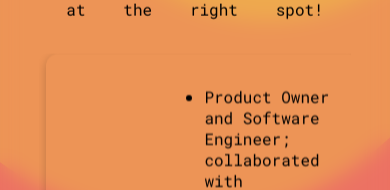
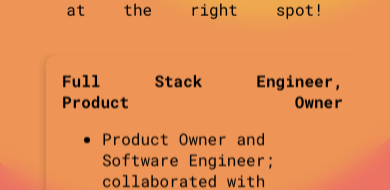
Before and after one commit to Hicks-Josh/Hicks-Josh.github.io, a React (Create React App) app: page / in a window 390 px wide. Both pictures are taken after a click on the button "About Me". Shown: the part 215-405 px from the top of the page. Built offline with nearby package versions, Linux system fonts and the light colour scheme; a web font is replaced by a local one.

Commit message:
fix: modal sizing is still not quite working...

```diff
--- a/src/components/ModalView.jsx
+++ b/src/components/ModalView.jsx
@@ -16,7 +16,27 @@ const filterStyles = {
   zIndex: 30,
 };
 
-const styles = {
+// TODO: we'll want to support the main text, probably as a child rather than a string
+// TODO: we'll want to change the image
+// so where do we define the actual content?
+// I suppose it works here... hmmm
+function ModalView() {
+  const modalViews = React.useMemo(
+    () => ['Welcome', 'About Me', 'Last Played'],
+    []
+  );
+
+  const [fullscreen, setFullscreen] = React.useState(false);
+  const [selectedView, setSelectedView] = React.useState(modalViews[0]);
+  const isMobile = useMediaQuery();
+
+  const handleFullscreenToggle = React.useCallback(
+    () => setFullscreen((prev) => !prev),
+    []
+  );
+
+  const styles = React.useMemo(
+    () => ({
       nav: {
         main: {
           ...filterStyles,
@@ -38,7 +58,7 @@ const styles = {
           position: 'absolute',
           left: '50%',
           transform: 'translateX(-50%)',
-      top: '82%',
+          top: isMobile ? '87%' : '82%',
           overflow: 'hidden',
           zIndex: 30,
         },
@@ -53,29 +73,7 @@ const styles = {
           position: 'relative',
         },
       },
-};
-
-// TODO: we'll want to support the main text, probably as a child rather than a string
-// TODO: we'll want to change the image
-// so where do we define the actual content?
-// I suppose it works here... hmmm
-function ModalView() {
-  const modalViews = React.useMemo(
-    () => ['Welcome', 'About Me', 'Last Played'],
-    []
-  );
-
-  const [fullscreen, setFullscreen] = React.useState(false);
-  const [selectedView, setSelectedView] = React.useState(modalViews[0]);
-  const isMobile = useMediaQuery();
-
-  const handleFullscreenToggle = React.useCallback(
-    () => setFullscreen((prev) => !prev),
-    []
-  );
-
-  const modalStyle = React.useMemo(
-    () => ({
+      modal: {
         ...filterStyles,
         transform: 'translate(-50%, -60%)',
         width: fullscreen || isMobile ? '100%' : '60%',
@@ -83,6 +81,7 @@ function ModalView() {
         position: 'absolute',
         top: fullscreen || isMobile ? '60%' : '50%',
         left: '50%',
+      },
     }),
     [fullscreen, isMobile]
   );
@@ -94,7 +93,7 @@ function ModalView() {
 
   return (
     <React.Fragment>
-      <div style={modalStyle}>
+      <div style={styles.modal}>
         {selectedView === modalViews[0] && <Welcome />}
         {selectedView === modalViews[1] && (
           <AboutMe
--- a/src/components/views/AboutMe.jsx
+++ b/src/components/views/AboutMe.jsx
@@ -46,7 +46,7 @@ function AboutMe({ fullscreen, handleFullscreenToggle }) {
         marginLeft: 7,
         width: '90%',
         ...filterStyles,
-        display: 'flex',
+        display: isMobile ? 'block' : 'flex',
         alignItems: 'center',
         gap: '1rem',
         padding: '1rem',
@@ -55,6 +55,13 @@ function AboutMe({ fullscreen, handleFullscreenToggle }) {
       },
       cardTitle: {
         fontWeight: 'bold',
+        textAlign: 'justify',
+        textAlignLast: 'justify',
+        hyphens: 'auto',
+        WebkitHyphens: 'auto',
+        overflowWrap: 'break-word',
+        textJustify: 'inter-character',
+        wordSpacing: '0.05em',
       },
       fadeBottom: {
         position: 'absolute',
@@ -72,7 +79,7 @@ function AboutMe({ fullscreen, handleFullscreenToggle }) {
         fontFamily: 'Roboto Mono, mono',
         fontSize: '1.25rem',
         position: 'fixed',
-        top: fullscreen ? '15%' : '30%',
+        top: fullscreen ? '12%' : '30%',
         left: '50%',
         transform: 'translateX(-50%)',
         transition: 'all 1s',
--- a/src/components/views/Welcome.jsx
+++ b/src/components/views/Welcome.jsx
@@ -23,6 +23,9 @@ function Welcome() {
       justifyItems: 'center',
       textAlign: 'justify',
       textAlignLast: 'justify',
+      hyphens: 'auto',
+      WebkitHyphens: 'auto',
+      overflowWrap: 'break-word',
       textJustify: 'inter-character',
       wordSpacing: '0.05em',
     }),
```
Also changed, not shown: src/steamData.json (line endings or trailing spaces). Lines whose indentation alone changed are shown as unchanged.
